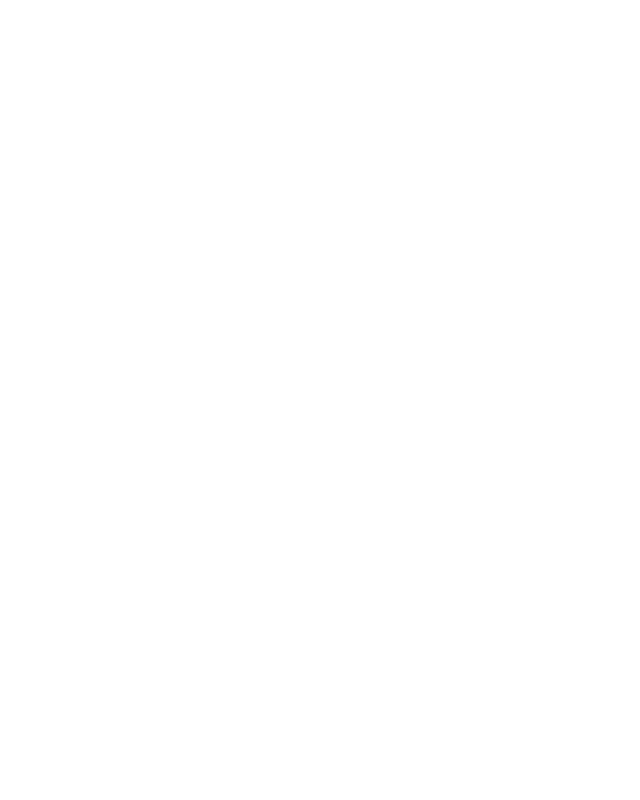
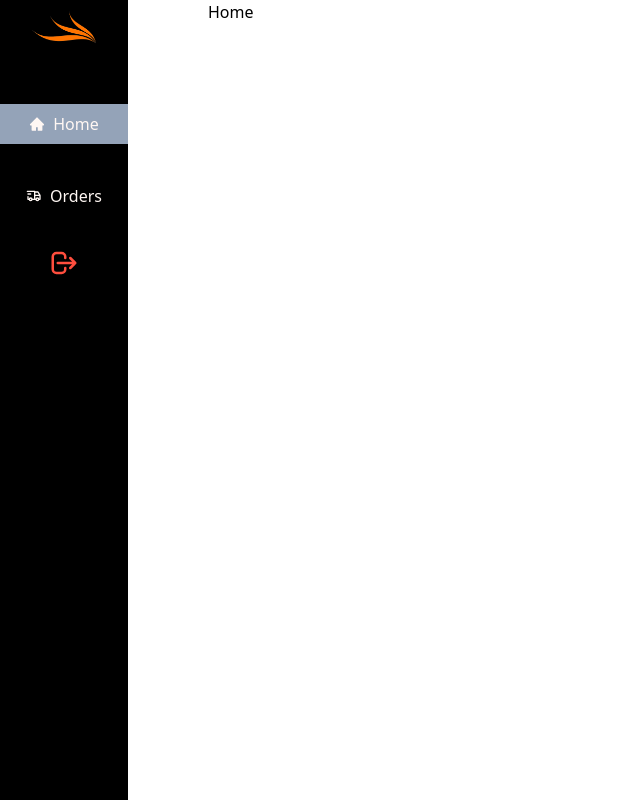
Before and after one commit to luqmanshaban/rubyfoot, a React (Create React App) app: page /admin in a window 1280 px wide. Before the commit this address had no page. Shown: the whole page, without its empty margins (0-640 px from the left). Built offline with nearby package versions, Linux system fonts and the light colour scheme; sample sign-in values are in the browser's storage.

Commit message:
adding the admin's dashboard

```diff
--- a/src/App.tsx
+++ b/src/App.tsx
@@ -10,6 +10,10 @@ import Stealth from './pages/catalog/Stealth';
 import Nova from './pages/catalog/Nova';
 import Velocity from './pages/catalog/Velocity';
 import Signup from './pages/signup';
+import Admin from './admin';
+import ProtectRoutes from './ProtectRoute';
+import Orders from './admin/orders';
+
 
 function App() {
   return (
@@ -25,6 +29,8 @@ function App() {
       <Route path='/cart' element={<Cart />} />
       <Route path='/login' element={<Login />} />
       <Route path='/signup' element={<Signup />} />
+      <Route path='/admin' element={<ProtectRoutes><Admin /></ProtectRoutes>} />
+      <Route path='/admin/orders' element={<ProtectRoutes><Orders /></ProtectRoutes>} />
      </Routes>
     </div>
   );
--- /dev/null
+++ b/src/ProtectRoute.js
@@ -0,0 +1,23 @@
+import  { useEffect, useState } from 'react'
+import { useNavigate } from 'react-router-dom';
+
+const ProtectRoutes = ({ children }) => {
+  const token = localStorage.getItem("token");
+  const [loggedIn] = useState(!!token);
+  const navigate = useNavigate();
+
+  useEffect(() => {
+    if (!loggedIn) {
+      navigate("/login");
+    }
+  }, [loggedIn, navigate]);
+
+  // Show a loading indicator or null while checking the token initially
+  if (loggedIn === null) {
+    return null; // or a loading indicator
+  }
+
+  return loggedIn ? children : null;
+}
+
+export default ProtectRoutes
--- /dev/null
+++ b/src/admin/Aside.tsx
@@ -0,0 +1,39 @@
+import React from 'react'
+import { AiFillHome } from 'react-icons/ai'
+import { TbTruckDelivery } from 'react-icons/tb'
+import { HiOutlineLogout } from 'react-icons/hi'
+import { Link, useNavigate } from 'react-router-dom'
+import Logo from '../logo.png'
+
+type Props = {
+    toggle: (i: number) => void
+    active: Array<boolean>
+}
+
+const Aside: React.FC<Props> = ({ active, toggle}) => {
+    const navigate = useNavigate()
+    const Logout = () => {
+        localStorage.removeItem('token')
+        navigate('/login')
+    }
+  return (
+    <div className='flex flex-col justify-center items-center gap-y-10'>
+        <Link to='/admin'>
+        <img src={Logo} alt="" className='h-16'/>
+      </Link>
+        <button onClick={() => toggle(0)} className={`flex items-center gap-x-2 text-txt ${active[0] && 'bg-slate-400 p-2 w-full text-dark justify-center'} transition duration-500 ease-in-out`}>
+            <AiFillHome />
+            Home
+        </button>
+        <button onClick={() => toggle(1)} className={`flex items-center gap-x-2 text-txt ${active[1] && 'bg-slate-400 p-2 w-full text-dark justify-center'} transition duration-500 ease-in-out`}>
+            <TbTruckDelivery />
+            Orders
+        </button>
+        <button onClick={() => Logout()} className={`flex items-center gap-x-2 text-status-f`}>
+            <HiOutlineLogout size={30}/>
+        </button>
+    </div>
+  )
+}
+
+export default Aside
--- /dev/null
+++ b/src/admin/home/index.tsx
@@ -0,0 +1,9 @@
+import React from 'react'
+
+const Home = () => {
+  return (
+    <div>Home</div>
+  )
+}
+
+export default Home
--- /dev/null
+++ b/src/admin/index.tsx
@@ -0,0 +1,21 @@
+import React, { useState } from 'react'
+import Aside from './Aside'
+import Main from './main'
+
+const Admin = () => {
+  const [active, setActive] = useState([true, false])
+
+  const toggleActive = (index: number) => setActive(active.map((value, i) => i === index))
+  return (
+    <div className='flex'>
+      <aside className='md:w-[10%] fixed h-[100vh] bg-black'>
+        <Aside toggle={toggleActive} active={active}/>
+      </aside>
+      <main className='md:pl-52 pl-24 overflow-y-auto'>
+        <Main active={active}/>
+      </main>
+    </div>
+  )
+}
+
+export default Admin
--- /dev/null
+++ b/src/admin/main.tsx
@@ -0,0 +1,18 @@
+import React, { FC } from 'react'
+import Home from './home'
+import Orders from './orders'
+
+type Props = {
+    active: Array<boolean>
+}
+
+const Main: FC<Props> = ({ active }) => {
+  return (
+    <div>
+        { active[0] && <Home />}
+        { active[1] && <Orders />}
+    </div>
+  )
+}
+
+export default Main
--- /dev/null
+++ b/src/admin/orders/index.tsx
@@ -0,0 +1,56 @@
+import React, { useEffect, useState } from 'react'
+import { CartT } from '../../types/Type'
+import axios from 'axios'
+
+
+const Orders = () => {
+  const [orders, setOrders] = useState<CartT[]>()
+
+
+  useEffect(() => {
+    const getOrders = async() => {
+      try {
+        const response = await axios.get('http://localhost:8000/api/orders')
+        setOrders(response.data.orders)
+      } catch (error) {
+        console.error(error);
+      }
+    }
+    getOrders()
+
+  },[])
+
+  return (
+    <div className='overflow-y-auto'>
+        <h1>All Orders</h1>
+      <table className='w-full p-5 border border-black m-5 font-sans'>
+        <thead className='w-full border border-gray-500 p-2 rounded-md'>
+          <tr>
+            <th className='border border-gray-800 p-2'>Id.</th>
+            <th className='border border-gray-800 p-2'>Name</th>
+            <th className='border border-gray-800 p-2'>Price</th>
+            <th className='border border-gray-800 p-2'>Color</th>
+            <th className='border border-gray-800 p-2'>Size</th>
+            <th className='border border-gray-800 p-2'>Qunatity</th>
+          </tr>
+        </thead>
+        <tbody>
+          {
+            orders?.map((order: any, i: number) => (
+              <tr key={i} className='text-dark'>
+                <td className='border border-gray-800 p-2 text-center'>{order._id}</td>
+                <td className='border border-gray-800 p-2 text-center'>{order.name}</td>
+                <td className='border border-gray-800 p-2 text-center'>${order.price}</td>
+                <td className='border border-gray-800 p-2 text-center font-bold' style={{color: order.color}}>{order.color}</td>
+                <td className='border border-gray-800 p-2 text-center'>{order.size}</td>
+                <td className='border border-gray-800 p-2 text-center'>{order.quantity}</td>
+              </tr>
+            ))
+          }
+        </tbody>
+      </table>
+    </div>
+  )
+}
+
+export default Orders
--- a/src/components/LoginAnimation.module.css
+++ b/src/components/LoginAnimation.module.css
@@ -15,7 +15,7 @@
     width: 7px;
     height: 7px;
     border-radius: 50%;
-    background: #fff;
+    background: #000;
     margin: -4px 0 0 -4px;
   }
   .roller div:nth-child(1) {
--- a/src/pages/login/index.tsx
+++ b/src/pages/login/index.tsx
@@ -28,7 +28,7 @@ const Login = () => {
         setSubmitClicked(true)
 
         try {
-            const response = await axios.post('https://halalbox.cyclic.app/api/login', user)
+            const response = await axios.post('http://localhost:8000/api/login', user)
             console.log(response);
 
             if(response.status === 200) {
--- a/src/pages/signup/index.tsx
+++ b/src/pages/signup/index.tsx
@@ -29,17 +29,17 @@ const Signup = () => {
         setSubmitClicked(true)
 
         try {
-            const response = await axios.post('https://halalbox.cyclic.app/api/login', user)
+            const response = await axios.post('http://localhost:8000/api/signup', user)
             console.log(response);
 
             if(response.status === 200) {
                 localStorage.setItem('token', response.data.token)
-                navigate('/admin')
+                navigate('/login')
             }
         } catch (error: any) {
             console.log(error);
 
-            if(error.status === 401){
+            if(error.status === 404){
                 setError(true)
                 setTimeout(() => {
                     setError(false)
--- a/src/store/Product.js
+++ b/src/store/Product.js
@@ -27,8 +27,11 @@ const ProductProvider = ({ children }) => {
 
     const addToCart = (name, price, size, quantity, color) => setItems(prev => [...prev, {name, price, size, quantity, color}])
     const createOrder = async(name, price, size, quantity, color) =>{
+      const orders = {
+        orders: items
+      }
       try {
-        await axios.post('http://localhost:8000/api/orders').then(res => {
+        await axios.post('http://localhost:8000/api/orders', orders).then(res => {
           setItems(prev => [...prev, {name, price, size, quantity, color}])
           setItems([])
           alert('Order Created')
@@ -37,6 +40,7 @@ const ProductProvider = ({ children }) => {
 
       } catch (error) {
         alert(error.message)
+        console.log(error);
       }
     }
     const removeFromCart = (name) => setItems((prev) => prev.filter((item) => item.name !== name));
```
